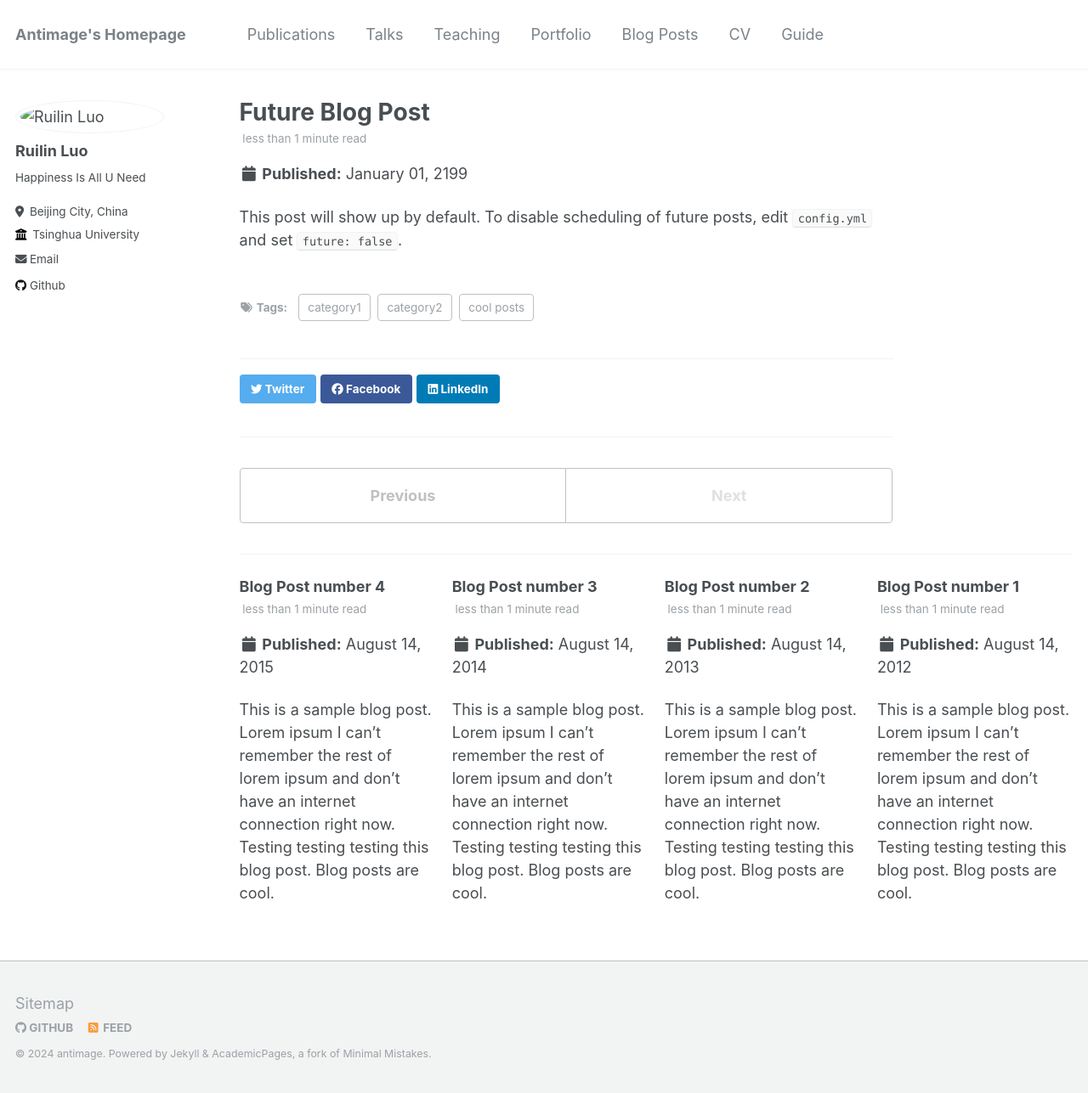
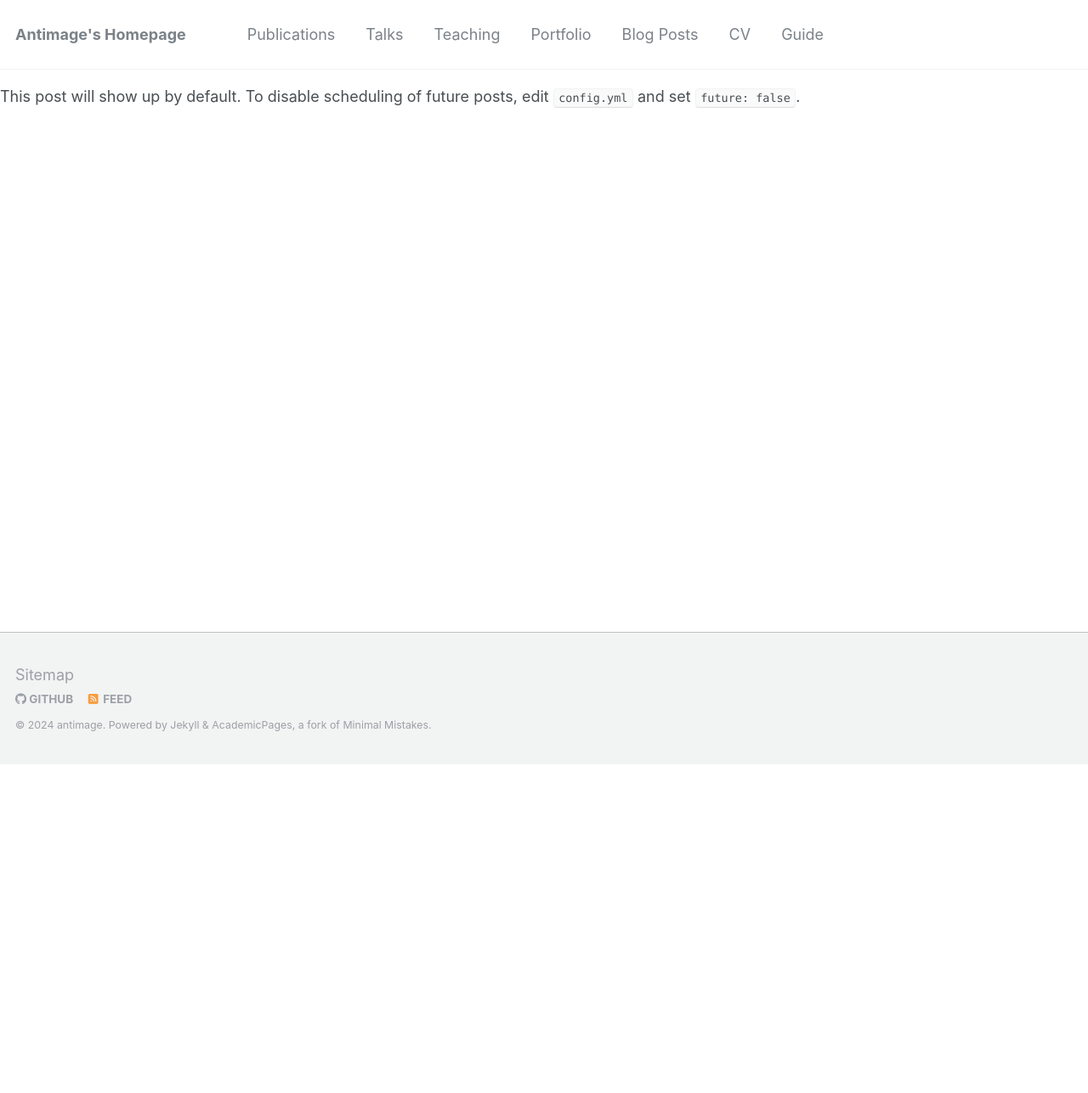
Before and after one commit to lrlbbzl/lrlbbzl.github.io, a Jekyll site: the page built from _posts/2199-01-01-future-post.md, in a window 1280 px wide. Shown: the whole page at 85% size. Built offline with Jekyll 4.4.1, drawn with Linux system fonts in a browser that asks for light colours; our own code applies the rules of GitHub Pages for plain Markdown files; after the commit the page ends 900 px from its top, so only the background shows below that; part of the change alters nothing that is shown.

Commit message:
Update _config.yml

```diff
--- a/_config.yml
+++ b/_config.yml
@@ -12,7 +12,7 @@ title                    : "Antimage's Homepage"
 title_separator          : "-"
 name                     : &name "antimage"
 description              : &description "personal description"
-url                      : https://lrlbbzl.github.io/ # the base hostname & protocol for your site e.g. "https://mmistakes.github.io"
+url                      : https://lrlbbzl.github.io # the base hostname & protocol for your site e.g. "https://mmistakes.github.io"
 baseurl                  : "" # the subpath of your site, e.g. "/blog"
 repository               : "lrlbbzl/lrlbbzl.github.io"
 
@@ -213,60 +213,60 @@ kramdown:
 
 
 # Defaults
-defaults:
-  # _posts
-  - scope:
-      path: ""
-      type: posts
-    values:
-      layout: single
-      author_profile: true
-      read_time: true
-      comments: true
-      share: true
-      related: true
-  # _pages
-  - scope:
-      path: ""
-      type: pages
-    values:
-      layout: single
-      author_profile: true
-  # _teaching
-  - scope:
-      path: ""
-      type: teaching
-    values:
-      layout: single
-      author_profile: true
-      share: true
-      comments: true
+# defaults:
+#   # _posts
+#   - scope:
+#       path: ""
+#       type: posts
+#     values:
+#       layout: single
+#       author_profile: true
+#       read_time: true
+#       comments: true
+#       share: true
+#       related: true
+#   # _pages
+#   - scope:
+#       path: ""
+#       type: pages
+#     values:
+#       layout: single
+#       author_profile: true
+#   # _teaching
+#   - scope:
+#       path: ""
+#       type: teaching
+#     values:
+#       layout: single
+#       author_profile: true
+#       share: true
+#       comments: true
   # _publications
-  - scope:
-      path: ""
-      type: publications
-    values:
-      layout: single
-      author_profile: true
-      share: true
-      comments: true
-  # _portfolio
-  - scope:
-      path: ""
-      type: portfolio
-    values:
-      layout: single
-      author_profile: true
-      share: true
-      comment: true
-  # _talks
-  - scope:
-      path: ""
-      type: talks
-    values:
-      layout: talk
-      author_profile: true
-      share: true
+  # - scope:
+  #     path: ""
+  #     type: publications
+  #   values:
+  #     layout: single
+  #     author_profile: true
+  #     share: true
+  #     comments: true
+  # # _portfolio
+  # - scope:
+  #     path: ""
+  #     type: portfolio
+  #   values:
+  #     layout: single
+  #     author_profile: true
+  #     share: true
+  #     comment: true
+  # # _talks
+  # - scope:
+  #     path: ""
+  #     type: talks
+  #   values:
+  #     layout: talk
+  #     author_profile: true
+  #     share: true
 
 
 # Sass/SCSS
```
